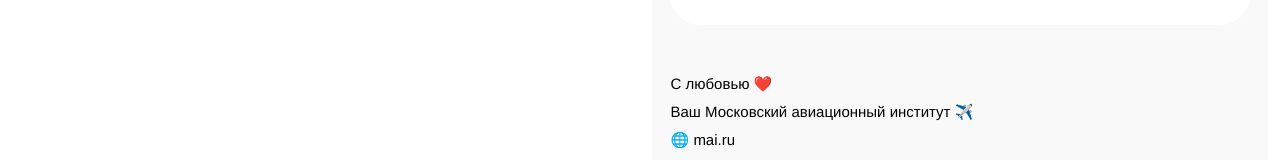
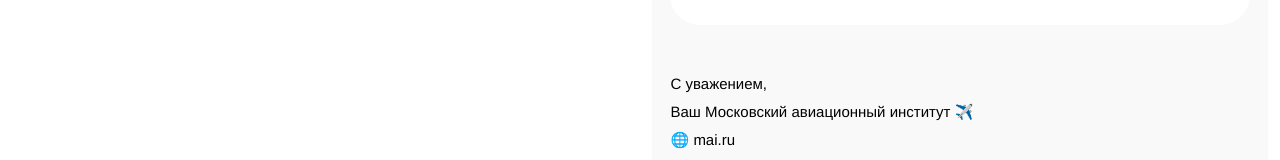
Before and after one commit to devcosmos/email-creator, a React (Create React App) app: page / in a window 1280 px wide. Shown: the part 967-1127 px from the top of the page. Built offline with nearby package versions, Linux system fonts and the light colour scheme.

Commit message:
style: change text in contacts

```diff
--- a/src/components/template-contact/template-contact.tsx
+++ b/src/components/template-contact/template-contact.tsx
@@ -39,7 +39,7 @@
                       WebkitTextSizeAdjust: 'none',
                     }}
                   >
-                    С любовью&nbsp;❤️
+                    С уважением,
                   </span>
                 </div>
               </td>
```
